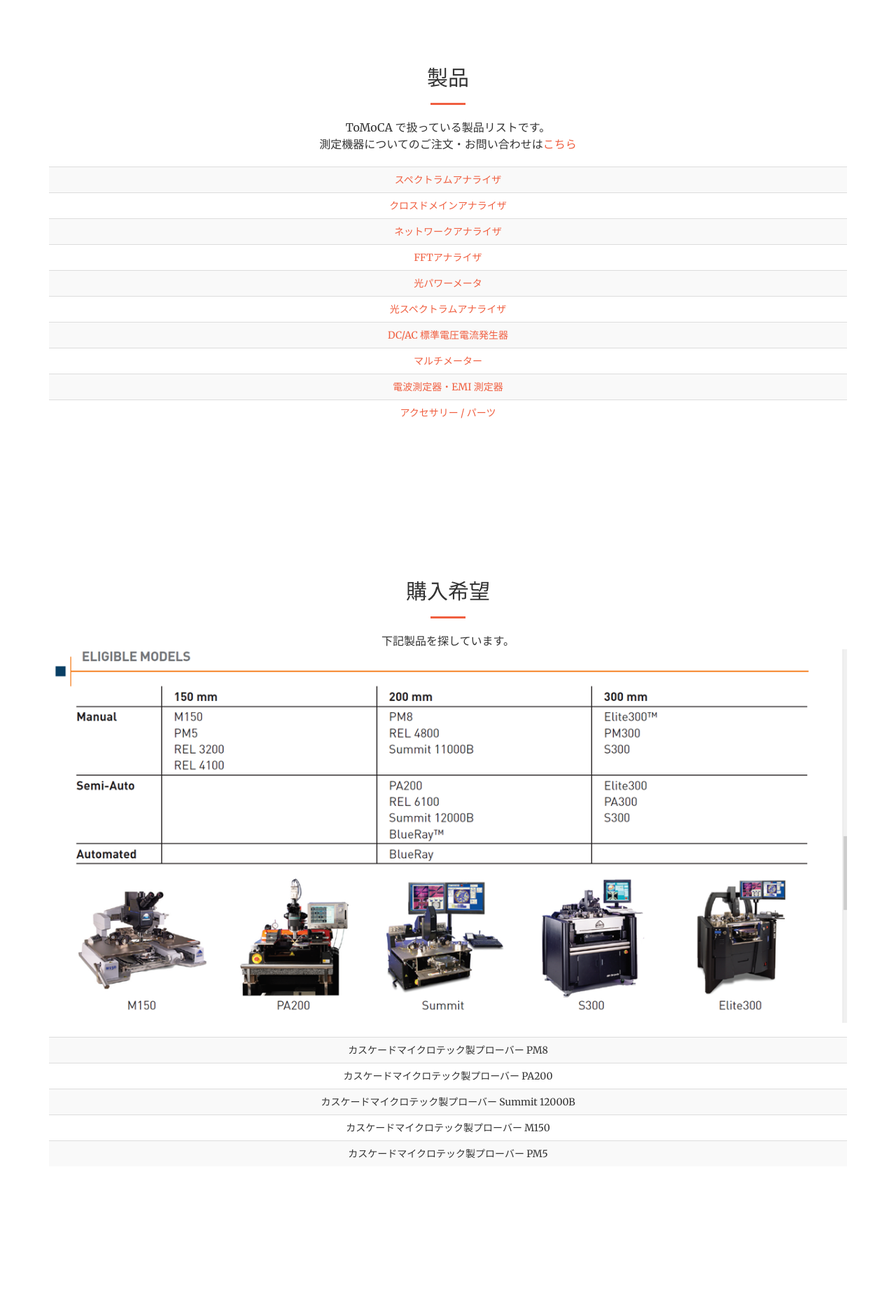
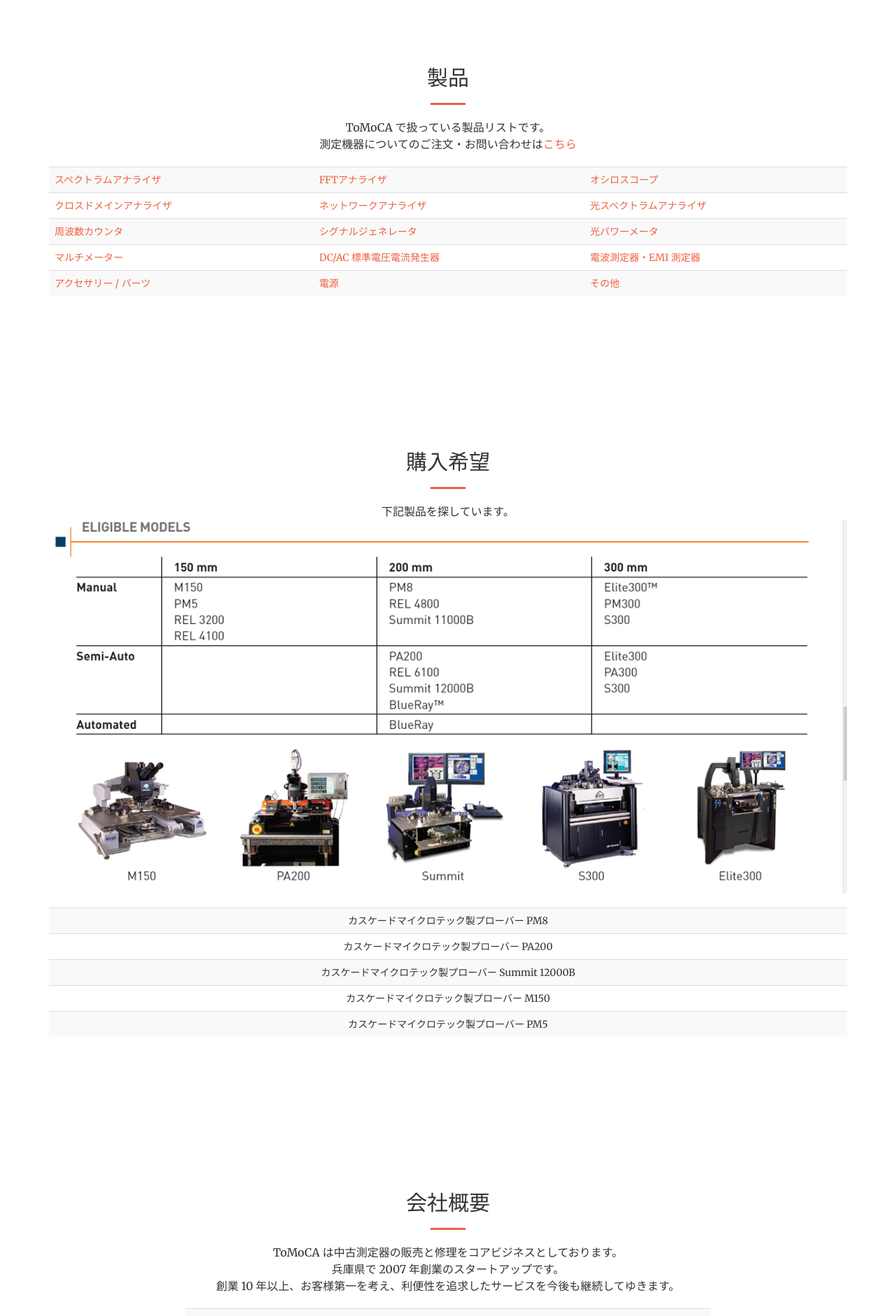
Before and after one commit to ToMoCA/corporate-site, a Django app: page / in a window 1280 px wide. Shown: the part 1262-3143 px from the top of the page at 70% size. Run offline with Django 3.2, Linux system fonts and the light colour scheme; some libraries are stand-ins or nearby versions.

Commit message:
Add product category links

```diff
--- a/project/products/templates/products/index.html
+++ b/project/products/templates/products/index.html
@@ -166,37 +166,32 @@
                     -->
 
                     <p>
-                        <table class="table table-striped">
+                        <table class="table table-striped text-left">
                             <tbody>
                             <tr>
                                 <td><a href="{% url 'products:category' 'スペクトラムアナライザ' %}">スペクトラムアナライザ</a></td>
+                                <td><a href="{% url 'products:category' 'FFTアナライザ' %}">FFTアナライザ</a></td>
+                                <td><a href="{% url 'products:category' 'オシロスコープ' %}">オシロスコープ</a></td>
                             </tr>
                             <tr>
                                 <td><a href="{% url 'products:category' 'クロスドメインアナライザ' %}">クロスドメインアナライザ</a></td>
+                                <td><a href="{% url 'products:category' 'ネットワークアナライザ' %}">ネットワークアナライザ</a></td>
+                                <td><a href="{% url 'products:category' '光スペクトラムアナライザ' %}">光スペクトラムアナライザ</a></td>
                             </tr>
                             <tr>
-                                <td><a href="{% url 'products:category' 'ネットワークアナライザ' %}">ネットワークアナライザ</a></td>
-                            </tr>
-                            <tr>
-                                <td><a href="{% url 'products:category' 'FFTアナライザ' %}">FFTアナライザ</a></td>
-                            </tr>
-                            <tr>
+                                <td><a href="{% url 'products:category' '周波数カウンタ' %}">周波数カウンタ</a></td>
+                                <td><a href="{% url 'products:category' 'シグナルジェネレータ' %}">シグナルジェネレータ</a></td>
                                 <td><a href="{% url 'products:category' '光パワーメータ' %}">光パワーメータ</a></td>
                             </tr>
                             <tr>
-                                <td><a href="{% url 'products:category' '光スペクトラムアナライザ' %}">光スペクトラムアナライザ</a></td>
-                            </tr>
-                            <tr>
+                                <td><a href="{% url 'products:category' 'マルチメーター' %}">マルチメーター</a></td>
                                 <td><a href="{% url 'products:category' '標準電圧電流発生器' %}">DC/AC 標準電圧電流発生器</a></td>
-                            </tr>
-                            <tr>
-                                <td><a href="{% url 'products:category' 'マルチメーター' %}">マルチメーター</a></td>
-                            </tr>
-                            <tr>
                                 <td><a href="{% url 'products:category' '電波測定器' %}">電波測定器・EMI 測定器</a></td>
                             </tr>
                             <tr>
                                 <td><a href="{% url 'products:category' 'アクセサリー' %}">アクセサリー / パーツ</a></td>
+                                <td><a href="{% url 'products:category' '電源' %}">電源</a></td>
+                                <td><a href="{% url 'products:category' 'その他' %}">その他</a></td>
                             </tr>
                             </tbody>
                         </table>
```
